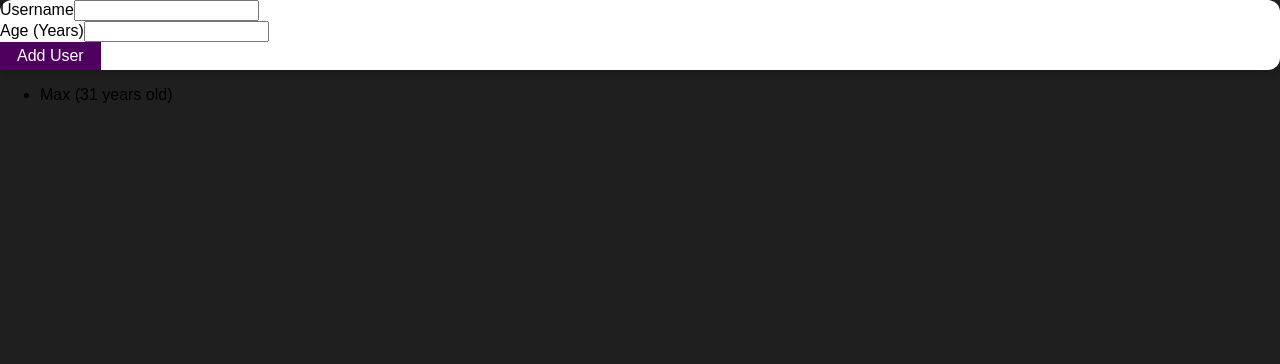
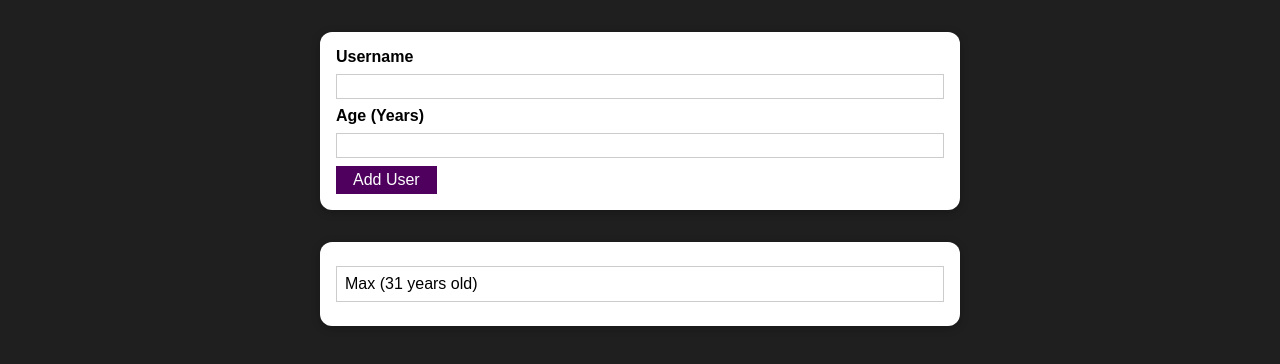
Before and after one commit to ErgothDK/react-practice, a React (Create React App) app: page / in a window 1280 px wide. Shown: the top 364 px of the page. Built offline with nearby package versions, Linux system fonts and the light colour scheme.

Commit message:
Corrected module css to proper UI

```diff
--- a/src/App.js
+++ b/src/App.js
@@ -1,20 +1,13 @@
 import React from "react";
-import Card from "./Components/UI/Card";
 import AddUser from "./Components/Users/AddUser";
+import UserList from "./Components/Users/UserList";
 import "./index.css";
 
 function App() {
   return (
     <div>
-      <Card>
-        <AddUser />
-      </Card>
-
-      <div>
-        <ul>
-          <li>Max (31 years old)</li>
-        </ul>
-      </div>
+      <AddUser />
+      <UserList />
     </div>
   );
 }
--- a/src/Components/UI/Card.js
+++ b/src/Components/UI/Card.js
@@ -2,7 +2,9 @@
 import styles from "./Card.module.css";
 
 const Card = (props) => {
-  return <div className={styles.card}>{props.children} </div>;
+  return (
+    <div className={`${styles.card} ${props.className}`}>{props.children} </div>
+  );
 };
 
 export default Card;
--- a/src/Components/Users/AddUser.js
+++ b/src/Components/Users/AddUser.js
@@ -1,6 +1,7 @@
 import React from "react";
 import styles from "./AddUser.module.css";
 import Button from "../UI/Button";
+import Card from "../UI/Card";
 
 const AddUser = () => {
   function submitFormHandler() {}
@@ -8,25 +9,19 @@
   function txtAgeChangeHandler(e) {}
 
   return (
+    <Card className={styles.input}>
       <form onSubmit={submitFormHandler}>
         <div>
           <label>Username</label>
-        <input
-          type="text"
-          onChange={txtUsernameChangeHandler}
-          className={styles.input}
-        />
+          <input type="text" onChange={txtUsernameChangeHandler} />
         </div>
         <div>
           <label>Age (Years)</label>
-        <input
-          type="number"
-          onChange={txtAgeChangeHandler}
-          className={styles.input}
-        />
+          <input type="number" onChange={txtAgeChangeHandler} />
         </div>
         <Button>Add User</Button>
       </form>
+    </Card>
   );
 };
 
--- a/src/Components/Users/AddUser.module.css
+++ b/src/Components/Users/AddUser.module.css
@@ -0,0 +1,26 @@
+.input {
+  margin: 2rem auto;
+  padding: 1rem;
+  width: 90%;
+  max-width: 40rem;
+}
+
+.input label {
+  display: block;
+  font-weight: bold;
+  margin-bottom: 0.5rem;
+}
+
+.input input {
+  font: inherit;
+  display: block;
+  width: 100%;
+  border: 1px solid #ccc;
+  padding: 0.15rem;
+  margin-bottom: 0.5rem;
+}
+
+.input input:focus {
+  outline: none;
+  border-color: #4f005f;
+}
--- /dev/null
+++ b/src/Components/Users/UserList.js
@@ -0,0 +1,15 @@
+import React from "react";
+import styles from "./UserList.module.css";
+import Card from "../UI/Card";
+
+const UserList = () => {
+  return (
+    <Card className={styles.users}>
+      <ul>
+        <li>Max (31 years old)</li>
+      </ul>
+    </Card>
+  );
+};
+
+export default UserList;
```
Lines whose indentation alone changed are shown as unchanged.
